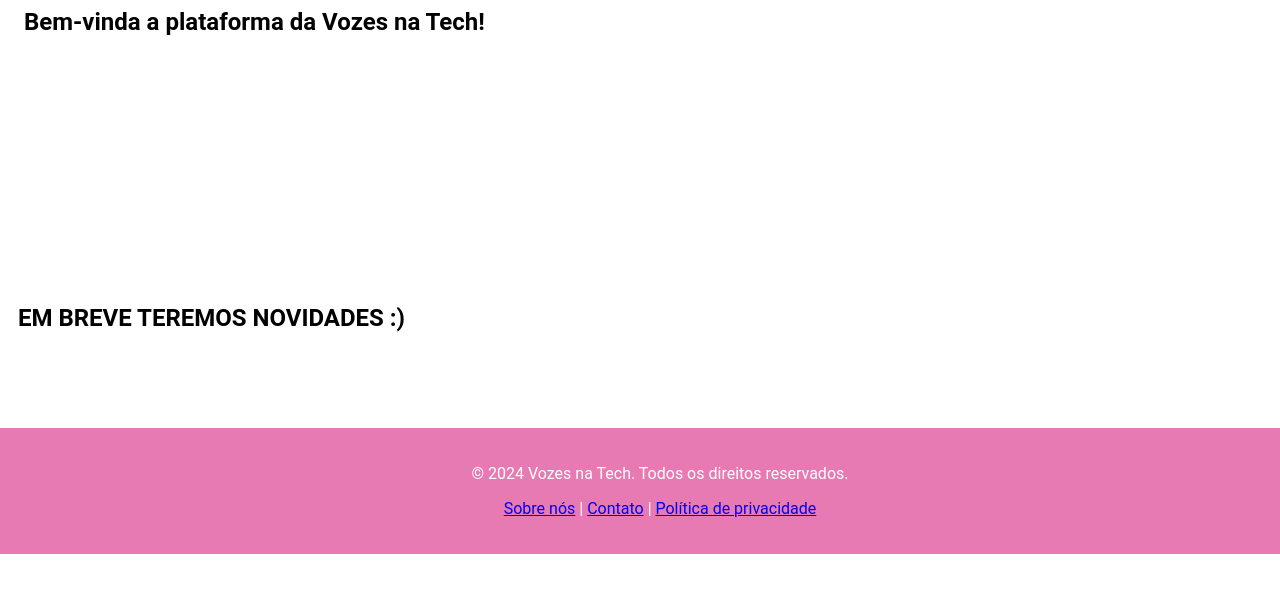
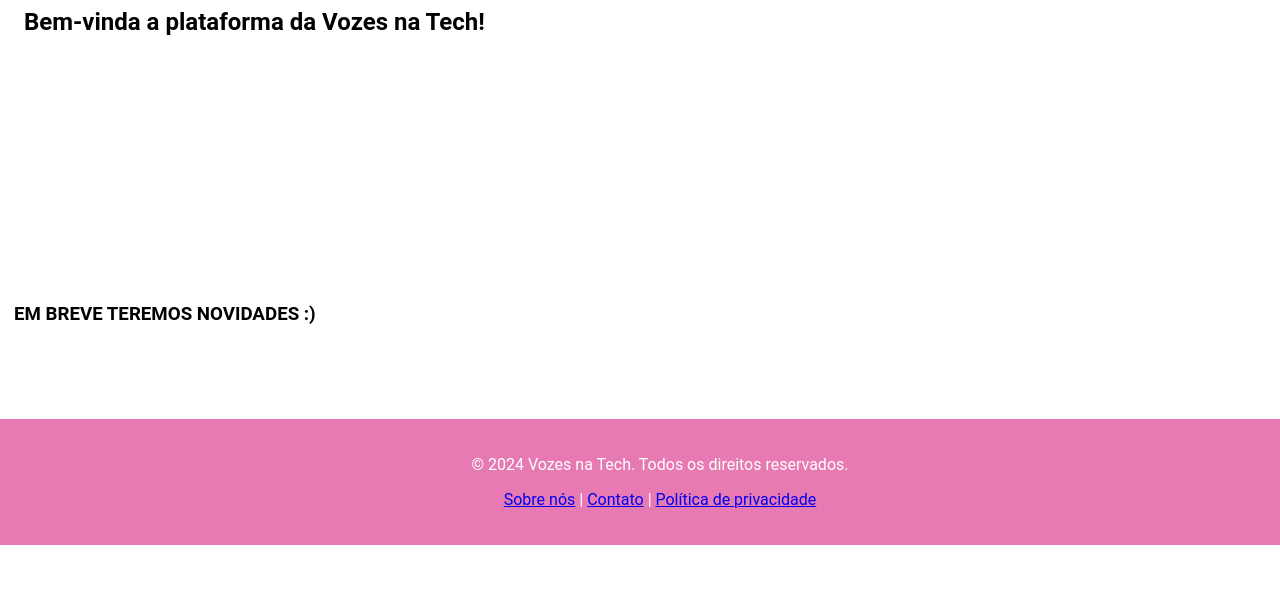
Before and after one commit to meir3manu/mvp, a plain HTML site: page plataforma.html in a window 1280 px wide. Shown: the part 82-674 px from the top of the page. Drawn offline with Linux system fonts and the light colour scheme.

Commit message:
Update plataforma.html

```diff
--- a/plataforma.html
+++ b/plataforma.html
@@ -24,7 +24,7 @@
 
     <h2>&nbsp; &nbsp; Bem-vinda a plataforma da Vozes na Tech!</h2>
 <br><br><br><br><br><br><br><br> <br><br><br><br>
- <h2>&nbsp;&nbsp; EM BREVE TEREMOS NOVIDADES :) </h2>
+ <h3>&nbsp;&nbsp; EM BREVE TEREMOS NOVIDADES :) </h3>
  <br><br><br><br>
     <footer class="site-footer">
         <div class="footer-content">
```
